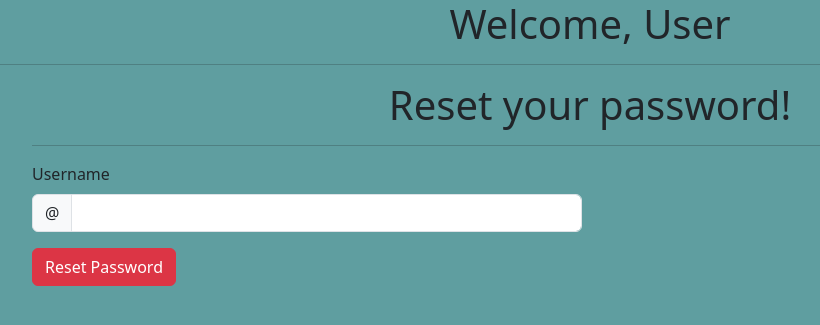
After one commit to SanketTOPS/07Aug_Python, a Django app: page /resetpass/ in a window 1280 px wide. The commit adds this page. Shown: the top 325 px of the page, without its empty margins (50-870 px from the left). Run offline with Django 4.2, Linux system fonts and the light colour scheme.

Commit message:
Reset Password

```diff
--- a/Django Project/NewAuth/myapp/forms.py
+++ b/Django Project/NewAuth/myapp/forms.py
@@ -6,3 +6,8 @@ class signupForm(forms.ModelForm):
     class Meta:
         model=usersignup
         fields='__all__'
+
+class updateForm(forms.ModelForm):
+    class Meta:
+        model=usersignup
+        fields=['password']
--- /dev/null
+++ b/Django Project/NewAuth/myapp/templates/user/resetpass.html
@@ -0,0 +1,54 @@
+<!DOCTYPE html>
+<html lang="en">
+
+<head>
+    <meta charset="UTF-8">
+    <meta name="viewport" content="width=device-width, initial-scale=1.0">
+    <title>Reset Password</title>
+    <link href="https://cdn.jsdelivr.net/npm/bootstrap@5.3.2/dist/css/bootstrap.min.css" rel="stylesheet"
+        integrity="sha384-T3c6CoIi6uLrA9TneNEoa7RxnatzjcDSCmG1MXxSR1GAsXEV/Dwwykc2MPK8M2HN" crossorigin="anonymous">
+    <script src="https://cdn.jsdelivr.net/npm/bootstrap@5.3.2/dist/js/bootstrap.bundle.min.js"
+        integrity="sha384-C6RzsynM9kWDrMNeT87bh95OGNyZPhcTNXj1NW7RuBCsyN/o0jlpcV8Qyq46cDfL"
+        crossorigin="anonymous"></script>
+</head>
+
+<body style="background-color: cadetblue;">
+    <center>
+        <h1>Welcome, User</h1>
+    </center>
+    <hr>
+    <div class="container">
+        <center>
+            <h1>Reset your password!</h1>
+        </center>
+        <hr>
+
+        {% if msg %}
+        <div class="alert alert-warning alert-dismissible fade show" role="alert">
+            <strong>For Reset Password:</strong> {{msg}}
+            <button type="button" class="btn-close" data-bs-dismiss="alert" aria-label="Close"></button>
+        </div>
+        {% endif %}
+        <form method="post" class="row g-3 needs-validation" novalidate>
+            {% csrf_token %}
+            <div class="col-md-6">
+                <label for="validationCustomUsername" class="form-label">Username</label>
+                <div class="input-group has-validation">
+                    <span class="input-group-text" id="inputGroupPrepend">@</span>
+                    <input type="text" name="username" class="form-control" id="validationCustomUsername"
+                        aria-describedby="inputGroupPrepend" required>
+                    <div class="invalid-feedback">
+                        Please choose a username.
+                    </div>
+                </div>
+            </div>
+
+            <div class="col-12">
+                <button class="btn btn-danger" type="submit">Reset Password</button>
+            </div>
+        </form>
+
+    </div>
+</body>
+
+</html>
--- a/Django Project/NewAuth/myapp/templates/user/userlogin.html
+++ b/Django Project/NewAuth/myapp/templates/user/userlogin.html
@@ -57,7 +57,8 @@
             </div>
             <button type="submit" class="btn btn-primary">Login</button>
         </form>
-
+        <hr>
+        <a href="/resetpass" style="color: rgb(225, 10, 10);">Reset Password?</a>
     </div>
 </body>
 
--- a/Django Project/NewAuth/myapp/urls.py
+++ b/Django Project/NewAuth/myapp/urls.py
@@ -7,4 +7,6 @@ urlpatterns = [
    path('userlogin/',views.userlogin,name='userlogin'),
    path('home/',views.home,name='home'),
    path('userlogout/',views.userlogout),
+   path('resetpass/',views.resetpass),
+   path('newpass/',views.newpass,name='newpass'),
 ]
--- a/Django Project/NewAuth/myapp/views.py
+++ b/Django Project/NewAuth/myapp/views.py
@@ -59,3 +59,35 @@ def home(request):
 def userlogout(request):
     logout(request)
     return redirect('/')
+
+def resetpass(request):
+    msg=""
+    if request.method=='POST':
+        unm=request.POST['username']
+        try:
+            user=usersignup.objects.get(username=unm)
+            uid=user.id
+            print("Userid:",uid)
+            request.session['uid']=uid
+            print("Username found....")
+            msg="Username found..."
+
+            return redirect('newpass')
+        except:
+            print("Error! Username not found...")
+            msg="Error! Username not found..."
+    return render(request,'user/resetpass.html',{'msg':msg})
+
+def newpass(request):
+    uid=request.session.get('uid')
+    cuid=usersignup.objects.get(id=uid)
+    if request.method=='POST':
+        newpas=updateForm(request.POST)
+        if newpas.is_valid():
+            newpas=updateForm(request.POST,instance=cuid)
+            newpas.save()
+            print("Password updated!")
+            return redirect('userlogin')
+        else:
+            print("Error!Something went wrong....")
+    return render(request,'user/newpass.html')
```
Also changed, not shown: Django Project/NewAuth/myapp/templates/user/newpass.html (added, +42 -0 lines), Django Project/NewAuth/db.sqlite3.
